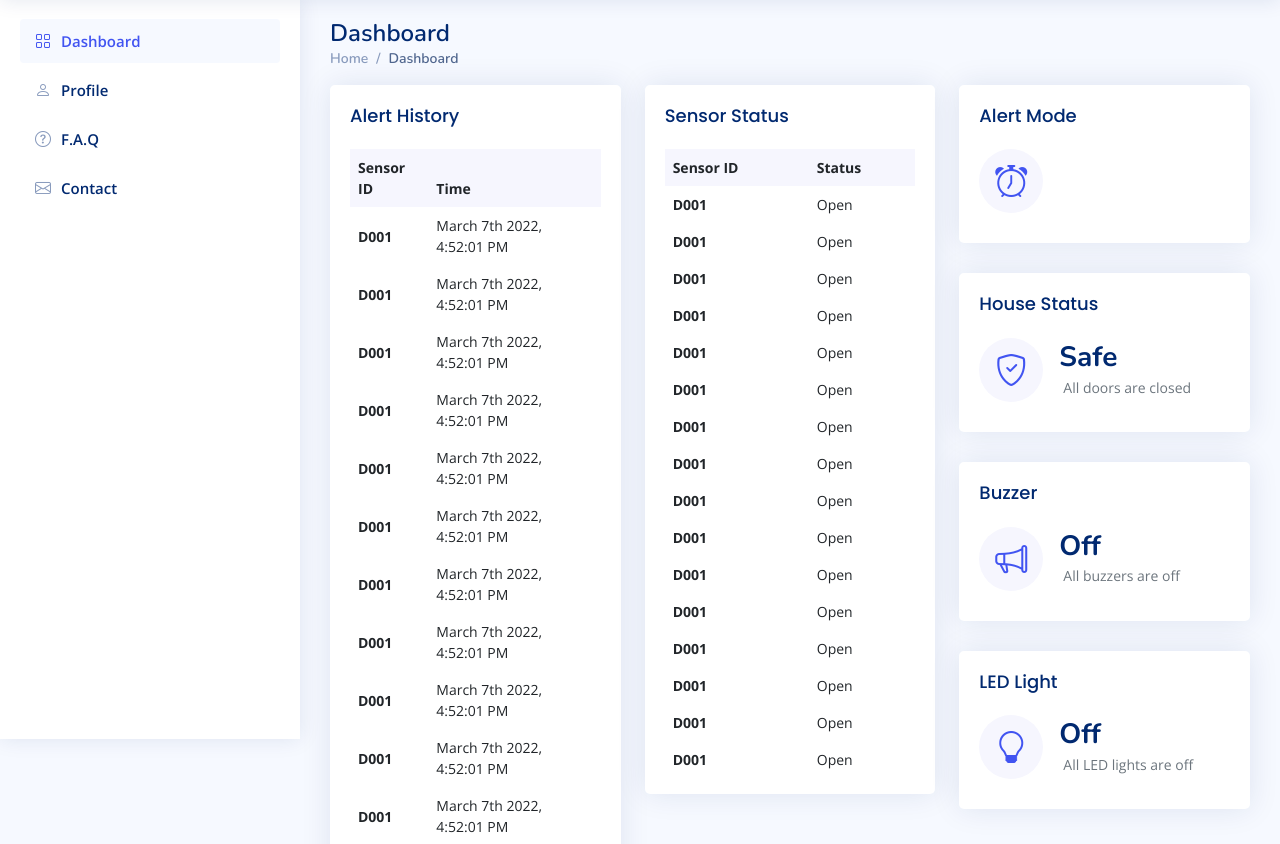
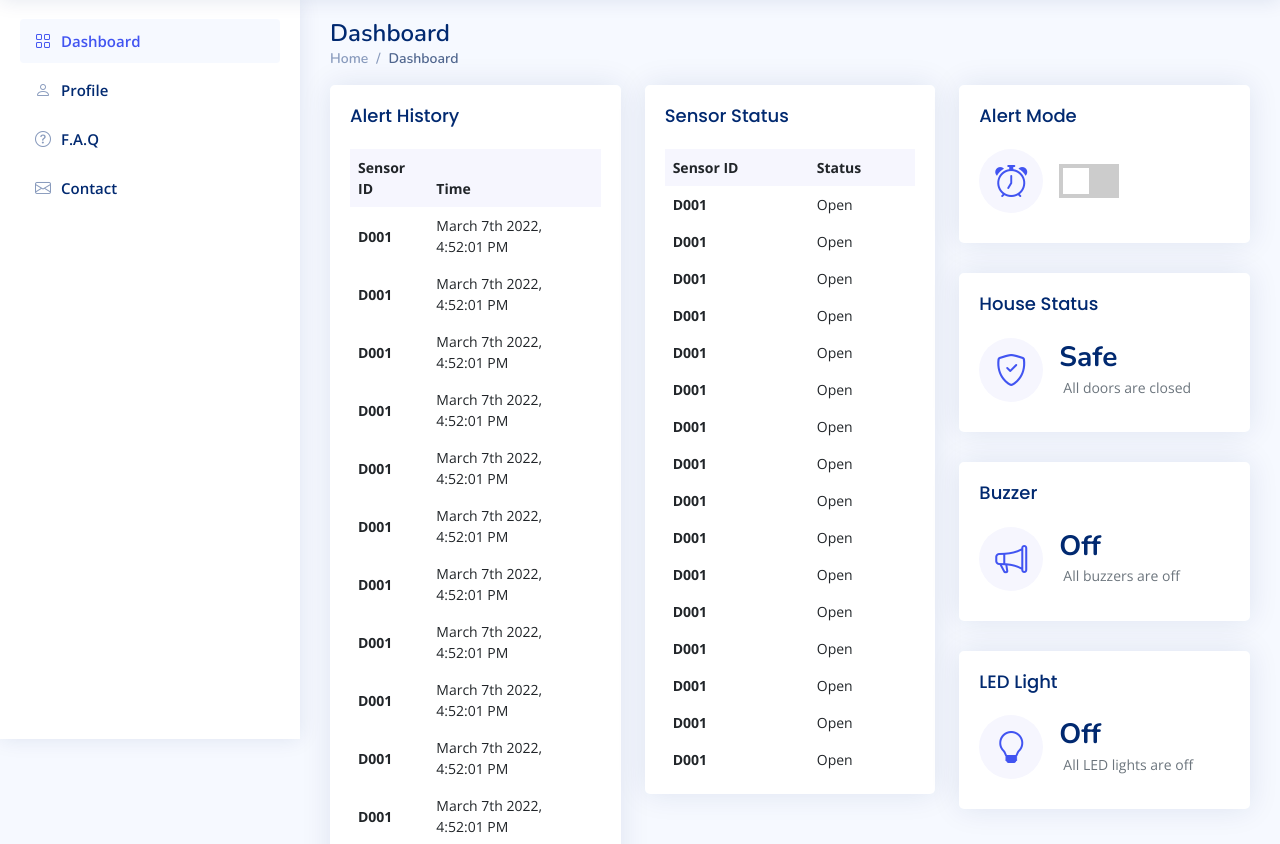
Before and after one commit to dandangvusi/racoon_security, a web app: file views/index.html in a window 1280 px wide. Shown: the part 61-905 px from the top of the page. Run offline with its HTML, style and script files only (its server is not run), Linux system fonts and the light colour scheme; some libraries are stand-ins or nearby versions.

Commit message:
add switch

```diff
--- a/public/css/style.css
+++ b/public/css/style.css
@@ -1083,3 +1083,56 @@ h6 {
   font-size: 13px;
   color: #012970;
 }
+
+/*--------------------------------------------------------------
+# Switch
+--------------------------------------------------------------*/
+.switch {
+  position: relative;
+  display: inline-block;
+  width: 60px;
+  height: 34px;
+}
+
+.switch input {
+  opacity: 0;
+  width: 0;
+  height: 0;
+}
+.slider {
+  position: absolute;
+  cursor: pointer;
+  top: 0;
+  left: 0;
+  right: 0;
+  bottom: 0;
+  background-color: #ccc;
+  -webkit-transition: 0.4s;
+  transition: 0.4s;
+}
+
+.slider:before {
+  position: absolute;
+  content: "";
+  height: 26px;
+  width: 26px;
+  left: 4px;
+  bottom: 4px;
+  background-color: white;
+  -webkit-transition: 0.4s;
+  transition: 0.4s;
+}
+
+input:checked + .slider {
+  background-color: #2196f3;
+}
+
+input:focus + .slider {
+  box-shadow: 0 0 1px #2196f3;
+}
+
+input:checked + .slider:before {
+  -webkit-transform: translateX(26px);
+  -ms-transform: translateX(26px);
+  transform: translateX(26px);
+}
--- a/views/index.html
+++ b/views/index.html
@@ -324,6 +324,10 @@
                   <i class="bi bi-alarm"></i>
                 </div>
                 <div class="ps-3">
+                  <label class="switch">
+                    <input type="checkbox">
+                    <span class="slider"></span>
+                  </label>
                 </div>
               </div>
             </div>
```
